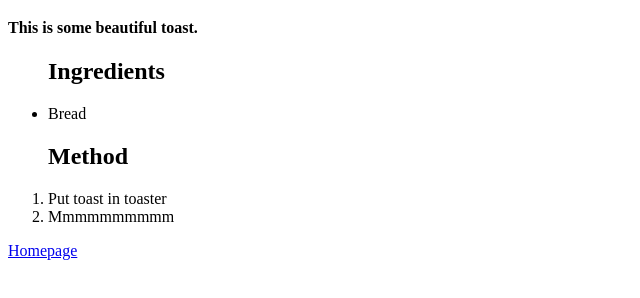
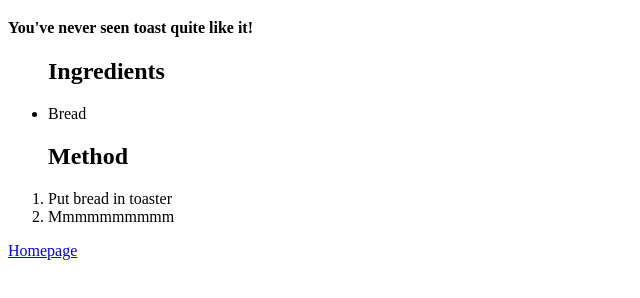
Before and after one commit to VZZId/odin-recipes, a plain HTML site: page pages/toast.html in a window 1280 px wide. Shown: the part 100-398 px from the top of the page, without its empty margins (0-640 px from the left). Drawn offline with Linux system fonts and the light colour scheme.

Commit message:
fix: Wording of content

```diff
--- a/pages/toast.html
+++ b/pages/toast.html
@@ -9,14 +9,14 @@
 <body>
     <h1>Toast</h1>
     <img src="../images/toast.jpg" alt="Toast" height=100>
-    <h4>This is some beautiful toast.</h4>
+    <h4>You've never seen toast quite like it!</h4>
     <ul>
         <h2>Ingredients</h2>
         <li>Bread</li>
     </ul>
     <ol>
         <h2>Method</h2>
-        <li>Put toast in toaster</li>
+        <li>Put bread in toaster</li>
         <li>Mmmmmmmmmm</li>
     </ol>
     <a href="../index.html">Homepage</a>
```
